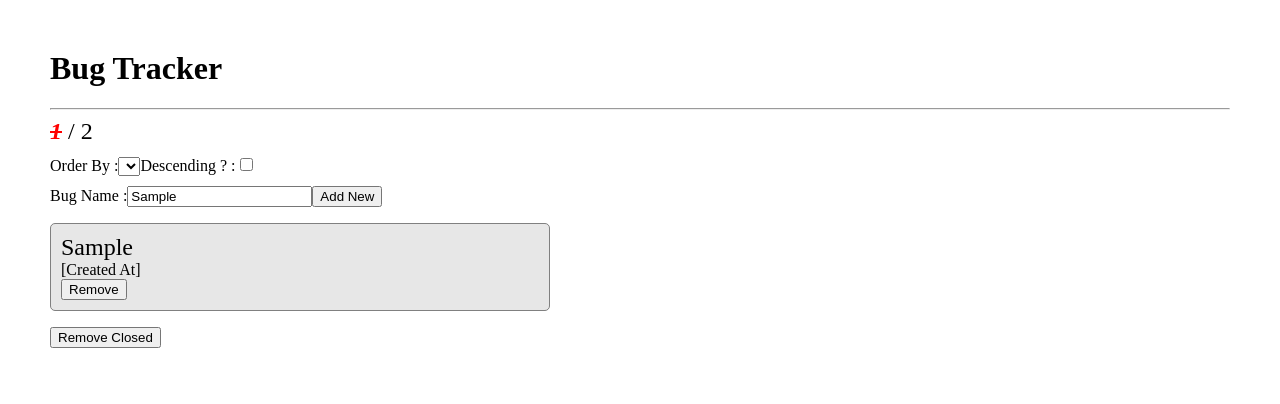
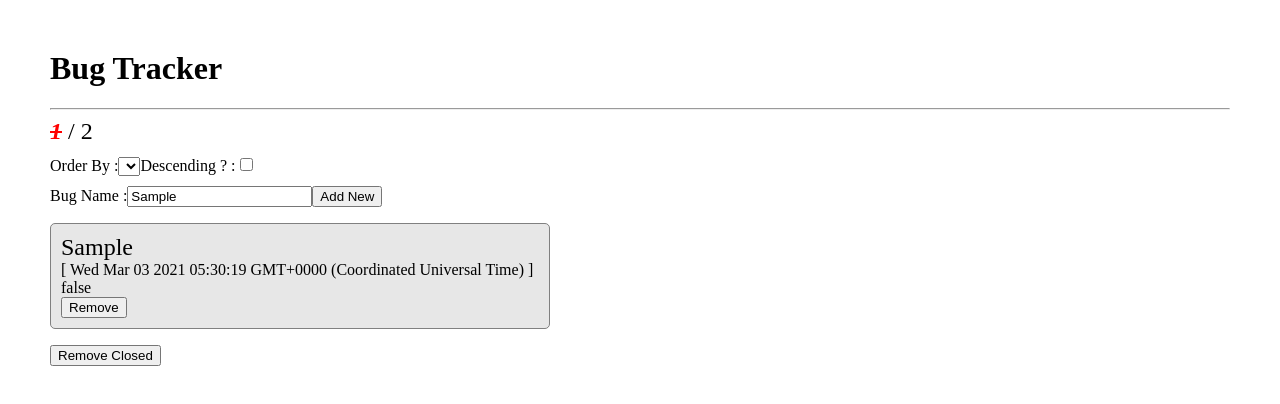
Before and after one commit to tkmagesh/IBM-Angular-Mar-2021, an Angular app in the folder bug-tracker-app/: page / in a window 1280 px wide. Both pictures are taken after typing "Sample" into the empty fields and a click on the button "Add New". Shown: the top 404 px of the page. Built offline with nearby package versions, Linux system fonts and the light colour scheme.

Commit message:
Bug as an interface

```diff
--- a/bug-tracker-app/src/app/bug-tracker/bug-tracker.component.html
+++ b/bug-tracker-app/src/app/bug-tracker/bug-tracker.component.html
@@ -21,8 +21,9 @@
 <section class="list">
     <ol>
         <li *ngFor="let bug of bugs">
-            <span class="bugname">{{bug}}</span>
-            <div class="datetime">[Created At]</div>
+            <span class="bugname">{{bug.name}}</span>
+            <div class="datetime">[ {{bug.createdAt}} ]</div>
+            <div>{{bug.isClosed}}</div>
             <input type="button" value="Remove">
         </li>
         <!-- <li>
--- a/bug-tracker-app/src/app/bug-tracker/bug-tracker.component.ts
+++ b/bug-tracker-app/src/app/bug-tracker/bug-tracker.component.ts
@@ -1,4 +1,6 @@
 import { Component, OnInit } from '@angular/core';
+import { Bug } from './models/Bug';
+
 
 @Component({
   selector: 'app-bug-tracker',
@@ -7,7 +9,8 @@ import { Component, OnInit } from '@angular/core';
 })
 export class BugTrackerComponent implements OnInit {
 
-  bugs : string[] = [];
+  bugs : Bug[] = [];
+  private currentBugId : number = 0;
 
   constructor() { }
 
@@ -15,6 +18,12 @@ export class BugTrackerComponent implements OnInit {
   }
 
   onAddNewClick(newBugName : string){
-    this.bugs.push(newBugName);
+    const newBug : Bug = {
+      id : ++this.currentBugId,
+      name : newBugName,
+      isClosed : false,
+      createdAt : new Date()
+    };
+    this.bugs.push(newBug);
   }
 }
```
Also changed, not shown: bug-tracker-app/src/app/bug-tracker/models/bug.ts (added, +7 -0 lines).
